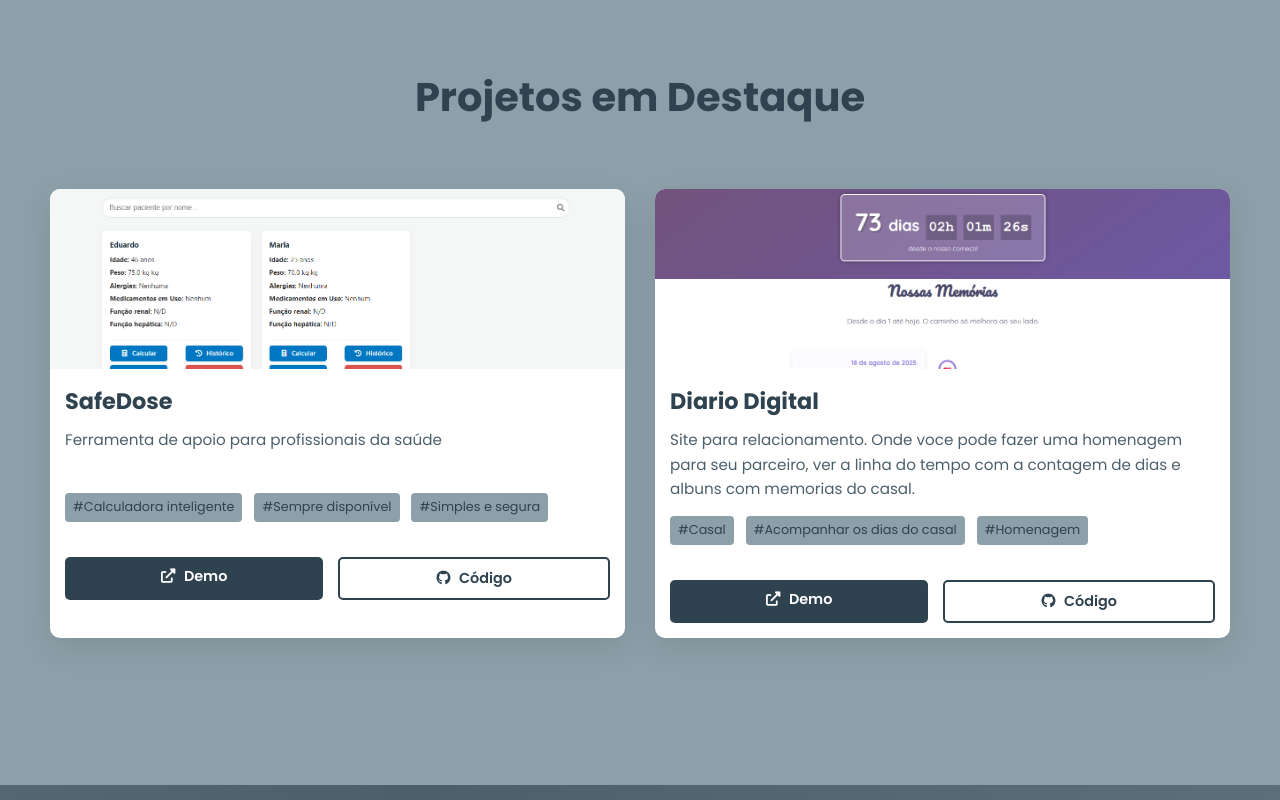
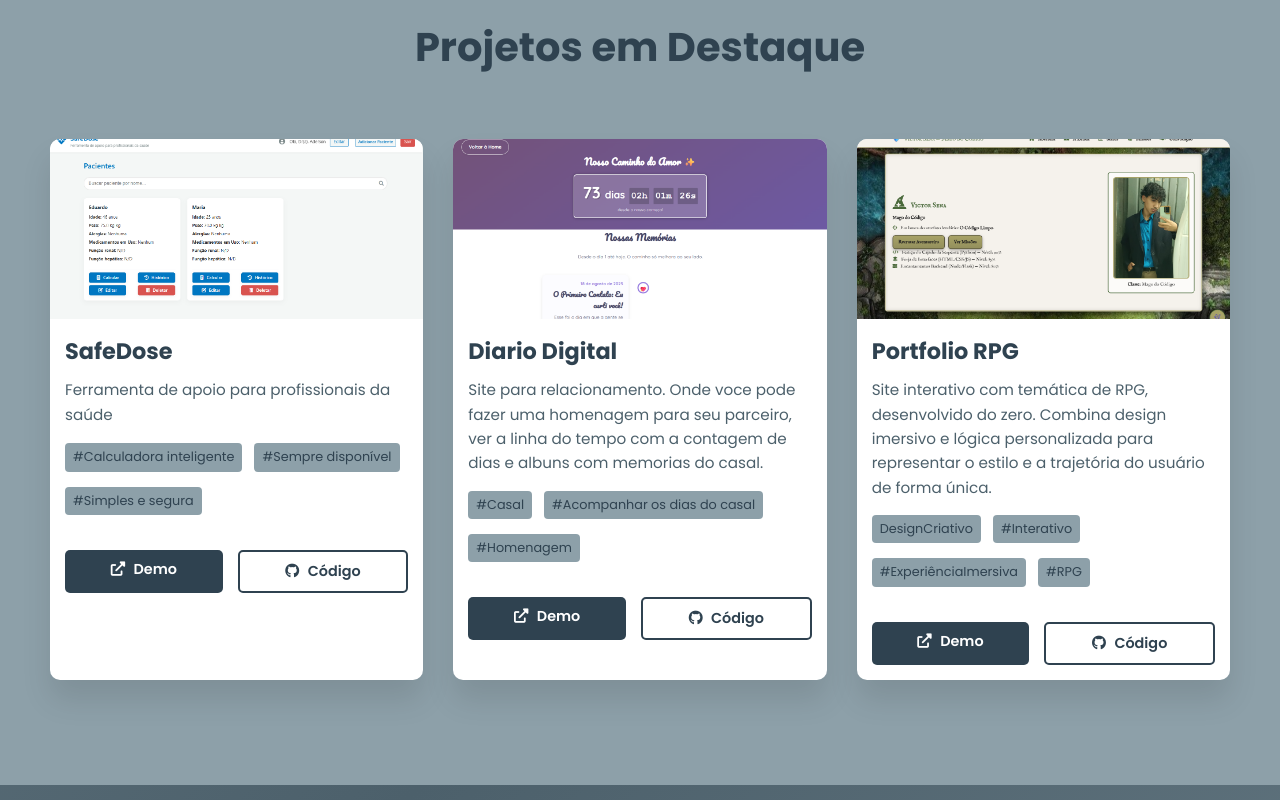
Before and after one commit to AdersonJuinor/Aderson-Junior-Dev, a plain HTML site: page index.html in a window 1280 px wide. Shown: the part 2280-3080 px from the top of the page. Drawn offline with Linux system fonts and the light colour scheme.

Commit message:
novo projeto

```diff
--- a/index.html
+++ b/index.html
@@ -136,6 +136,33 @@
                     </div>
                 </div>
             </div>
+
+            <div class="project-card animate-on-scroll" data-animation="fade-in-up" data-delay="0.5s">
+                <div class="project-image-container">
+                    <img src="assets/img/Screenshot 2025-11-12 111748.png" alt="Prévia do Novo Projeto" class="project-image">
+                </div>
+                <div class="project-info">
+                    <h3>Portfolio RPG</h3>
+
+                    <p class="project-description">Site interativo com temática de RPG, desenvolvido do zero. Combina design imersivo e lógica personalizada para representar o estilo e a trajetória do usuário de forma única.</p>
+
+                    <div class="project-tags">
+                        <span>DesignCriativo</span>
+                        <span>#Interativo</span>
+                        <span>#ExperiênciaImersiva</span>
+                        <span>#RPG</span>
+                    </div>
+
+                    <div class="project-links">
+                        <a href="https://rickzgg27.github.io/Portfolio" target="_blank" class="btn btn-primary" title="Ver Demonstração">
+                            <i class="fas fa-external-link-alt"></i> Demo
+                        </a>
+                        <a href="https://github.com/rickzgg27/Portfolio" target="_blank" class="btn btn-secondary" title="Ver Código">
+                            <i class="fab fa-github"></i> Código
+                        </a>
+                    </div>
+                </div>
+            </div>
         </div>
     </section>
 
--- a/style.css
+++ b/style.css
@@ -395,7 +395,7 @@ body {
 /* ======================================= */
 .projects-section {
     background-color: var(--secondary-bg); /* Fundo cinza azulado claro */
-    padding: 80px 50px; /* Consistência no padding vertical */
+    padding: 30px 50px; /* Consistência no padding vertical */
     text-align: center;
     position: relative;
     overflow: hidden; /* Necessário para a animação de fundo */
@@ -406,8 +406,8 @@ body {
     /* Adaptação: Permite 2 ou 3 colunas em desktop, 1 no mobile */
     grid-template-columns: repeat(auto-fit, minmax(280px, 1fr));
     gap: 30px; /* Aumenta o espaçamento entre os cards */
-    max-width: 1200px;
-    margin: 40px auto 0;
+    max-width: 10000px;
+    margin: 30px auto 0;
 }
 
 .project-card {
@@ -418,7 +418,7 @@ body {
     transition: transform 0.4s ease, box-shadow 0.4s ease;
     cursor: default;
     /* Sombra mais forte para destacar o card */
-    box-shadow: 0 10px 30px rgba(0, 0, 0, 0.1);
+    box-shadow: 0 20px 30px rgba(0, 0, 0, 0.1);
     display: flex;
     flex-direction: column;
     width: 100%;
```
Also changed, not shown: assets/img/Screenshot 2025-11-12 111748.png (added).
